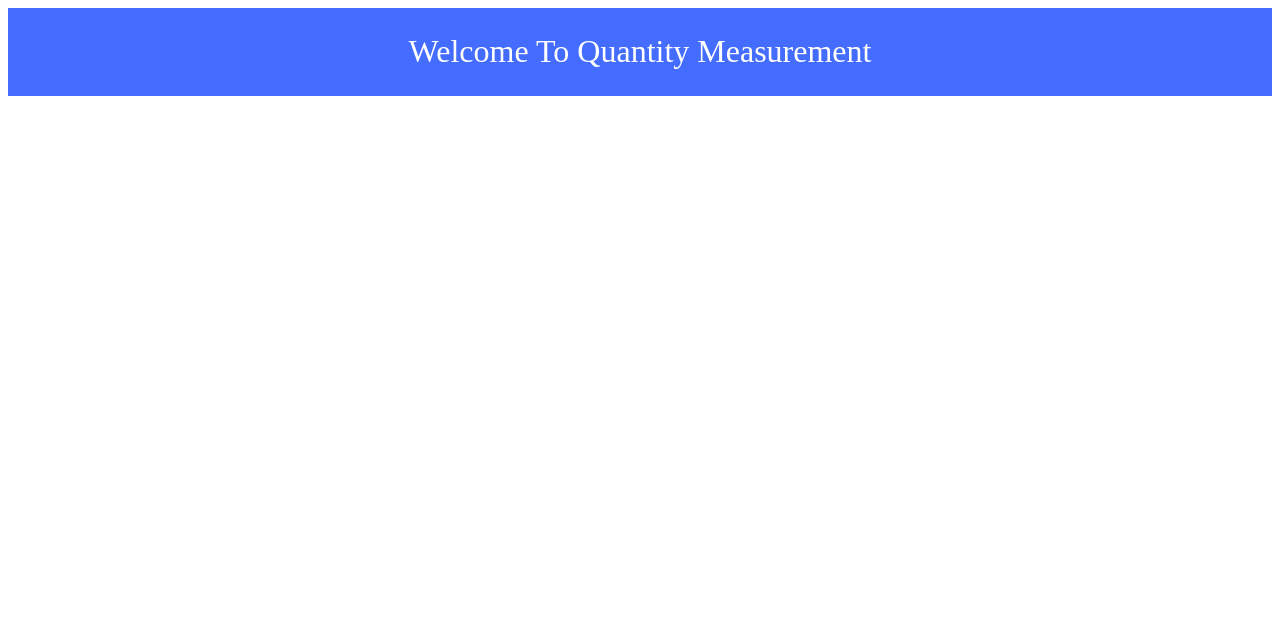
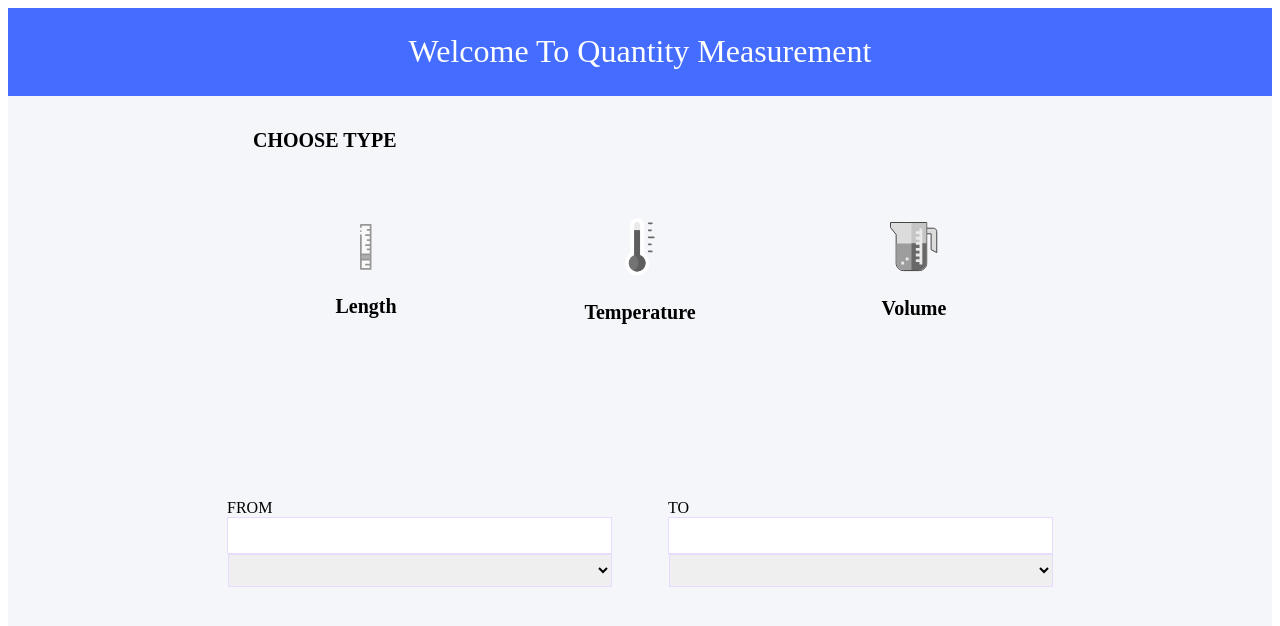
Before and after one commit to akshayssalunkhe/QuantityMeasurement-Vue, a Vue app: page / in a window 1280 px wide. Shown: the top 626 px of the page. Built offline with nearby package versions, Linux system fonts and the light colour scheme.

Commit message:
[Akshay]:Add;Text Box Component

```diff
--- a/package.json
+++ b/package.json
@@ -9,7 +9,8 @@
   },
   "dependencies": {
     "core-js": "^3.6.5",
-    "vue": "^2.6.11"
+    "vue": "^2.6.11",
+    "vue-material": "^1.0.0-beta-15"
   },
   "devDependencies": {
     "@vue/cli-plugin-babel": "~4.5.0",
--- a/src/App.vue
+++ b/src/App.vue
@@ -1,21 +1,26 @@
 <template>
   <div id="app">
    <AppBar></AppBar>
+   <MediaCard></MediaCard>
+   <TextBox></TextBox>
   </div>
 </template>
 
 <script>
 import AppBar from './components/AppBar.vue'
+import MediaCard from './components/MediaCard.vue'
+import TextBox from './components/TextBox.vue'
 
 export default {
   name: 'App',
   components: {
-    AppBar
+    AppBar,MediaCard,TextBox,
   }
 }
 </script>
 
 <style>
 #app {
-  }
+    background-color: #F5F6FA;
+ }
 </style>
--- /dev/null
+++ b/src/components/TextBox.vue
@@ -0,0 +1,79 @@
+<template>
+<div class="conversion-container">
+    <div class="input-container">
+      <md-content>
+        <md-field>
+          <label>FROM</label>
+              <md-input></md-input>
+        </md-field>
+        <select class="selectfrom">
+            <option></option>
+        </select>
+      </md-content>
+      <md-content>
+        <md-field>
+          <label>TO</label>
+          <md-input></md-input>
+        </md-field>
+        <select class="selectto">
+            <option></option>
+        </select>
+      </md-content>
+    </div>
+  </div>
+</template>
+
+<script>
+
+export default {
+    name:'TextBox',
+}
+</script>
+
+<style scoped>
+.conversion-container {
+  padding: 16px;
+  display: flex;
+  flex-wrap: wrap;
+  flex-direction: row;
+  justify-content: center;
+  background-color: #F5F6FA;
+}
+.input-container {
+  display: flex;
+  flex-wrap: wrap;
+  flex-direction: row;
+
+}
+.md-content {
+  width: 345px;
+  height: 113px;
+  margin: 24px;
+  display: flex;
+  align-items: center;
+  justify-content: center;
+  flex-direction: column;
+  border-radius: 3px;
+  padding: 12px 24px;
+}
+.md-field {
+  padding-top: 25px;
+  min-height: initial;
+}
+.md-input {
+  font-size: 28px !important;
+  width: 379px;
+  height: 33px;
+  font-weight: bold;
+  border: solid 1px  #e7dcfe;;
+}
+.selectfrom,.selectto{
+  width: 384px;
+  height: 33px;
+  border: 1px solid #e7dcfe;
+  outline: none;
+  padding-left: 20px;
+  font-family: Montserrat, Medium;
+
+  }
+</style>
--- a/src/main.js
+++ b/src/main.js
@@ -1,7 +1,12 @@
 import Vue from 'vue'
 import App from './App.vue'
+import VueMaterial from 'vue-material'
+import 'vue-material/dist/vue-material'
 
 Vue.config.productionTip = false
+
+Vue.use(VueMaterial)
+
 
 new Vue({
   render: h => h(App),
```
Also changed, not shown: 1 other file (tests, documents, lock files or other folders).
